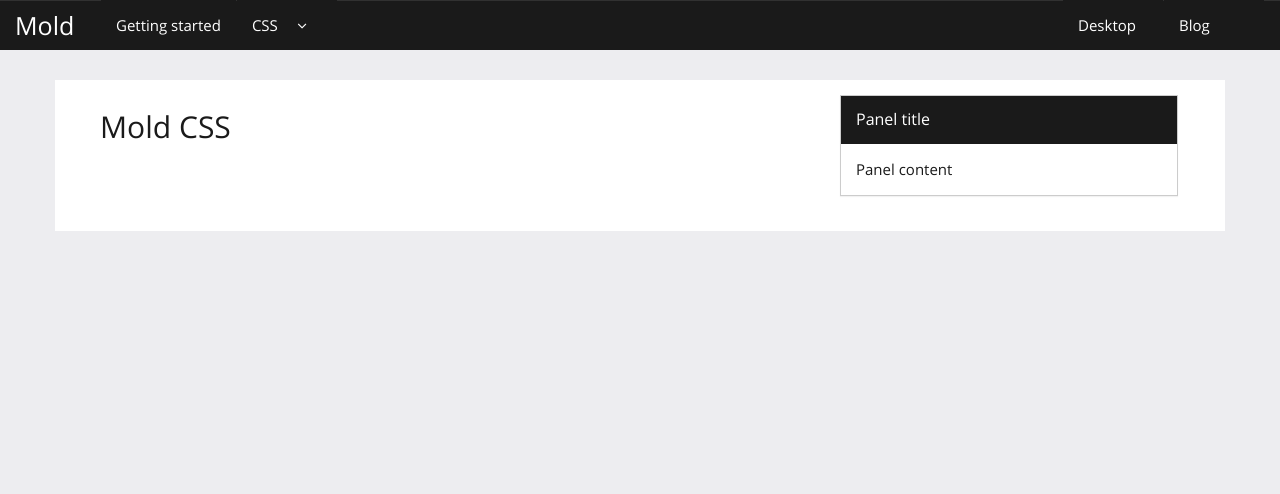
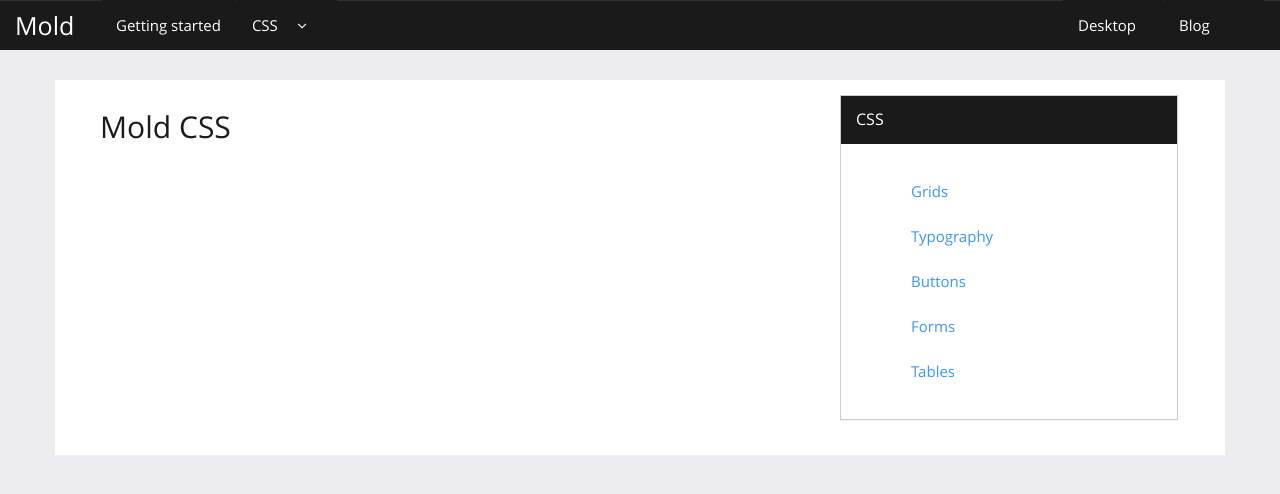
Before and after one commit to moldcss/moldcss.github.io, a plain HTML site: page css.html in a window 1280 px wide. Drawn offline with Linux system fonts and the light colour scheme.

Commit message:
Updated panel navs

```diff
--- a/css.html
+++ b/css.html
@@ -40,10 +40,16 @@
           <div class="col-four">
             <div class="panel panel-default">
               <div class="panel-heading">
-                <h3 class="panel-title">Panel title</h3>
+                <h3 class="panel-title">CSS</h3>
               </div>
               <div class="panel-body">
-                Panel content
+                <ul class="panel-nav with-easing">
+                  <li><a href="#grids">Grids</a></li>
+                  <li><a href="#typography">Typography</a></li>
+                  <li><a href="#buttons">Buttons</a></li>
+                  <li><a href="#forms">Forms</a></li>
+                  <li><a href="#tables">Tables</a></li>
+                </ul>
               </div>
             </div>
           </div> <!-- /col -->
--- a/css/mold.css
+++ b/css/mold.css
@@ -666,7 +666,7 @@ pre {
           box-shadow: 0 1px 1px rgba(0, 0, 0, .05);
 }
 .panel-body {
-  padding: 15px;
+  padding: 10px;
 }
 .panel-heading {
   padding: 10px 15px;
@@ -691,6 +691,29 @@ pre {
   background-color: #f5f5f5;
   border-top: 1px solid #ddd;
 }
+
+.panel-body > ul.panel-nav {
+  list-style: none;
+}
+
+.panel-body > ul.panel-nav.with-easing > li:hover {
+  transition: background .2s ease-in-out;
+}
+
+.panel-body > ul.panel-nav > li {
+  display:block;
+  padding: 12px 20px;
+}
+
+.panel-body > ul.panel-nav > li:hover {
+  cursor: pointer;
+  background: #00bcf2;
+}
+
+.panel-body > ul.panel-nav > li:hover a {
+  color: #fff;
+}
+
 /* Service boxes */
 .service-box > .icon { text-align: center; position: relative; }
 .service-box > .icon > .image { position: relative; z-index: 2; margin: auto; width: 88px; height: 88px; border: 8px solid white; line-height: 88px; border-radius: 50%; background: #7FBA00; vertical-align: middle; }
```
